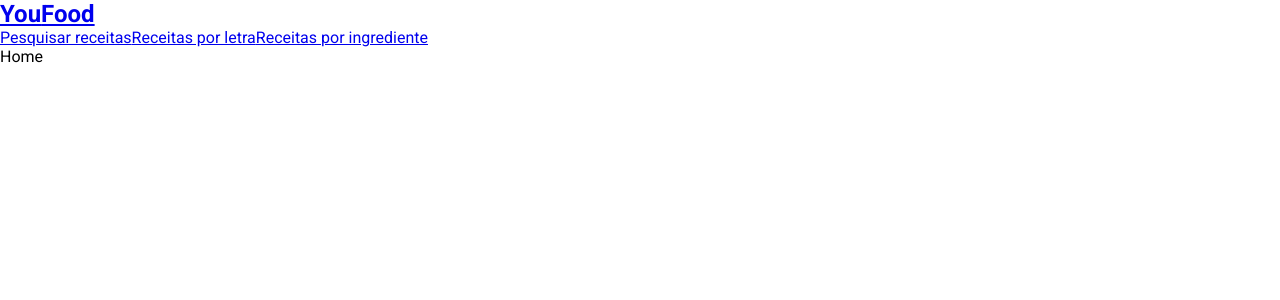
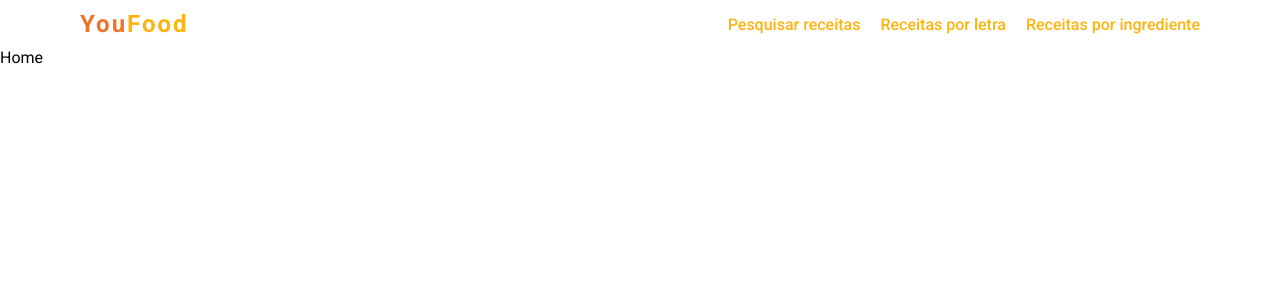
Before and after one commit to Adrianodbs/Food-recipes, a React (Vite) app: page / in a window 1280 px wide. Shown: the top 300 px of the page. Built offline with nearby package versions, Linux system fonts and the light colour scheme.

Commit message:
Feat: create header

```diff
--- a/src/components/Header/index.tsx
+++ b/src/components/Header/index.tsx
@@ -5,17 +5,21 @@ export default function Header() {
   return (
     <C.Container>
       <Link to="/">
-        <h2>
+        <C.Title>
           You<span>Food</span>
-        </h2>
+        </C.Title>
       </Link>
-      <ul>
+      <C.List>
         <li>
           <Link to="/search">Pesquisar receitas</Link>
+        </li>
+        <li>
           <Link to="/letter">Receitas por letra</Link>
+        </li>
+        <li>
           <Link to="/ingredient">Receitas por ingrediente</Link>
         </li>
-      </ul>
+      </C.List>
     </C.Container>
   )
 }
--- a/src/components/Header/style.ts
+++ b/src/components/Header/style.ts
@@ -1,3 +1,41 @@
 import styled from "styled-components";
 
-export const Container = styled.div``
+export const Container = styled.div`
+  display: flex;
+  justify-content: space-between;
+  align-items: center;
+  padding: 10px 80px;
+  height: 48px;
+
+  a{
+    text-decoration: none;
+  }
+`
+
+export const Title = styled.h2`
+  color: var(--secondary);
+  font-size: 24px;
+  font-weight: bold;
+  letter-spacing: 2px;
+  span{
+    color: var(--primary);
+  }
+`
+
+export const List = styled.ul`
+  list-style: none;
+  display: flex;
+  align-items: center;
+  gap: 20px;
+  font-weight: 500;
+
+
+  a{
+    color: var(--primary);
+    transition: all .2s;
+
+    &:hover{
+      color: var(--secondary);
+    }
+  }
+`
--- a/src/global.css
+++ b/src/global.css
@@ -6,3 +6,8 @@
   box-sizing: border-box;
   font-family: 'Roboto', sans-serif;
 }
+
+:root{
+  --primary: #ffb30e;
+  --secondary: #f17228;
+}
```
